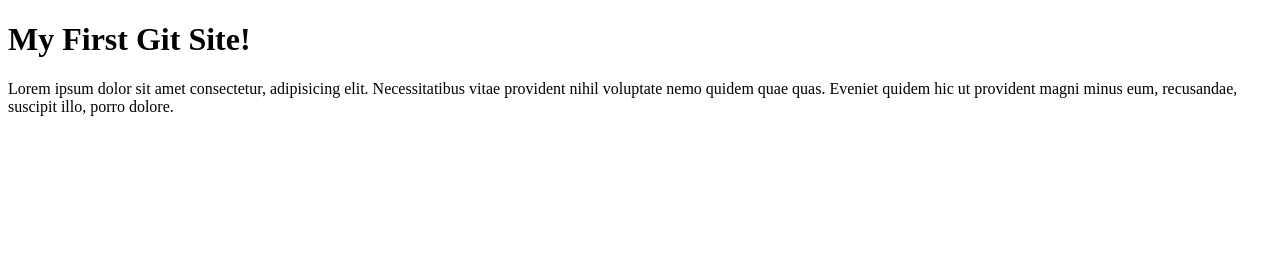
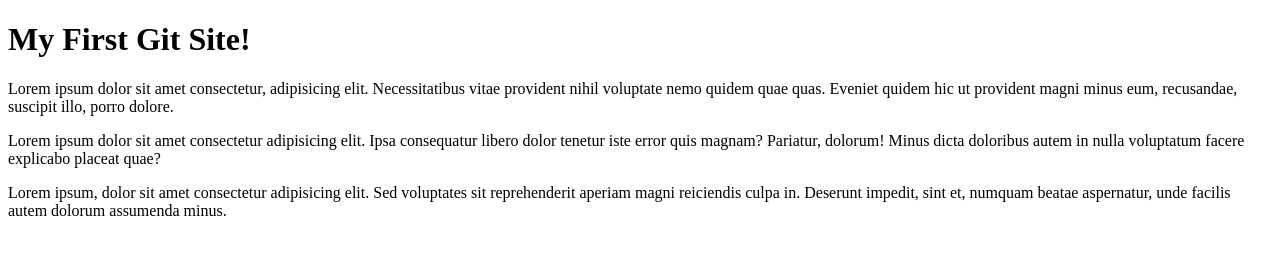
Before and after one commit to Kbruce12/first-repo, a plain HTML site: page index.html in a window 1280 px wide. Drawn offline with Linux system fonts and the light colour scheme.

Commit message:
added a section to html

```diff
--- a/index.html
+++ b/index.html
@@ -13,5 +13,11 @@
     <section>
         <p>Lorem ipsum dolor sit amet consectetur, adipisicing elit. Necessitatibus vitae provident nihil voluptate nemo quidem quae quas. Eveniet quidem hic ut provident magni minus eum, recusandae, suscipit illo, porro dolore.</p>
     </section>
+    <section>
+        <div class="wrapper">
+            <p>Lorem ipsum dolor sit amet consectetur adipisicing elit. Ipsa consequatur libero dolor tenetur iste error quis magnam? Pariatur, dolorum! Minus dicta doloribus autem in nulla voluptatum facere explicabo placeat quae?</p>
+            <p>Lorem ipsum, dolor sit amet consectetur adipisicing elit. Sed voluptates sit reprehenderit aperiam magni reiciendis culpa in. Deserunt impedit, sint et, numquam beatae aspernatur, unde facilis autem dolorum assumenda minus.</p>
+        </div>
+    </section>
 </body>
 </html>
```
